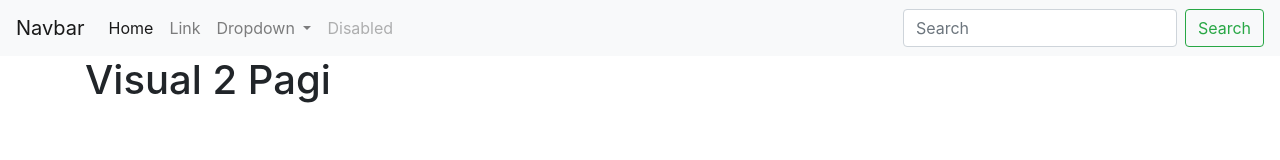
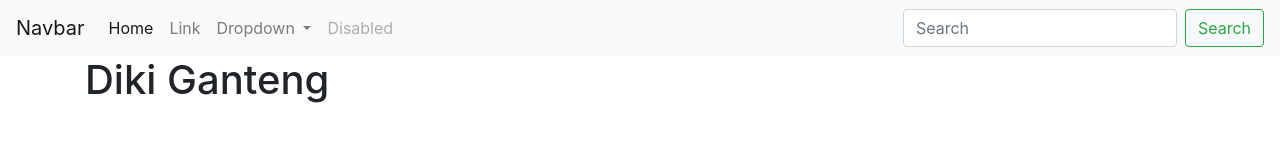
Before and after one commit to Yoghioct/web-berita-tercanggih-didunia, a plain HTML site: page index.html in a window 1280 px wide. Drawn offline with nearby package versions, Linux system fonts and the light colour scheme; no server answers.

Commit message:
edit index.html

```diff
--- a/index.html
+++ b/index.html
@@ -48,7 +48,7 @@
         </nav>
     </div>
     <div class="container">
-        <h1>Visual 2 Pagi</h1>
+        <h1>Diki Ganteng</h1>
             <div class="row">
                 <!-- cards post -->
             </div>
```
